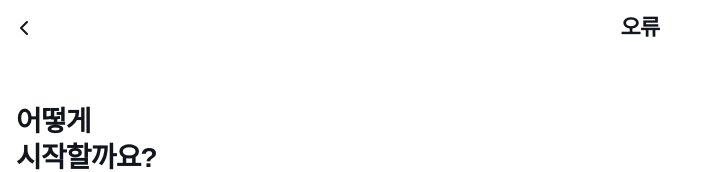
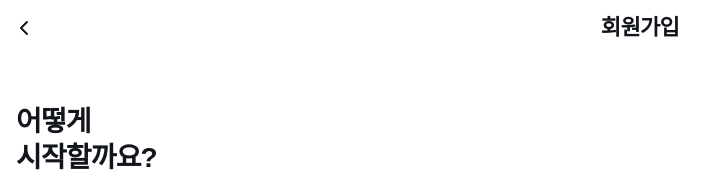
Before and after one commit to violetpay-social-seller/p3-web-seller, a Next.js app: page /auth/role in a window 1280 px wide. Shown: the top 172 px of the page, without its empty margins (0-724 px from the left). Built offline with nearby package versions, Linux system fonts and the light colour scheme.

Commit message:
fix: update role selection header

```diff
--- a/src/features/auth/ui/role-selection-screen.tsx
+++ b/src/features/auth/ui/role-selection-screen.tsx
@@ -1,7 +1,7 @@
 "use client";
 
+import { roleOptions } from "@/features/auth/constants/roles";
 import { ChevronLeft } from "lucide-react";
-import { roleOptions } from "@/features/auth/constants/roles";
 
 export function RoleSelectionScreen() {
   return (
@@ -15,7 +15,7 @@ export function RoleSelectionScreen() {
           <ChevronLeft aria-hidden="true" className="size-6" strokeWidth={2} />
         </a>
         <h1 className="text-[22px] leading-[30px] font-bold tracking-[-0.66px]">
-          오류
+          회원가입
         </h1>
         <span aria-hidden="true" className="size-12" />
       </header>
```
